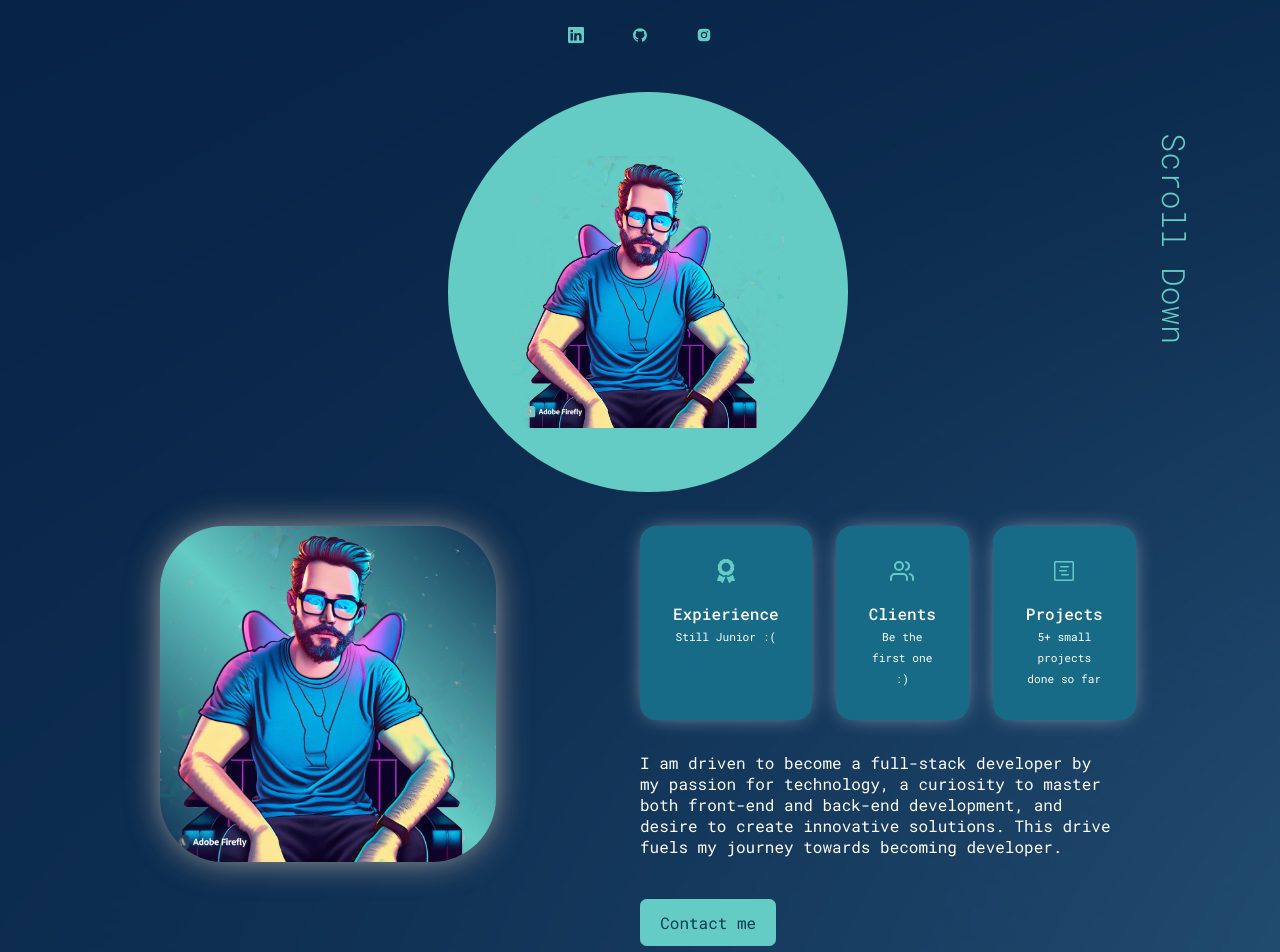
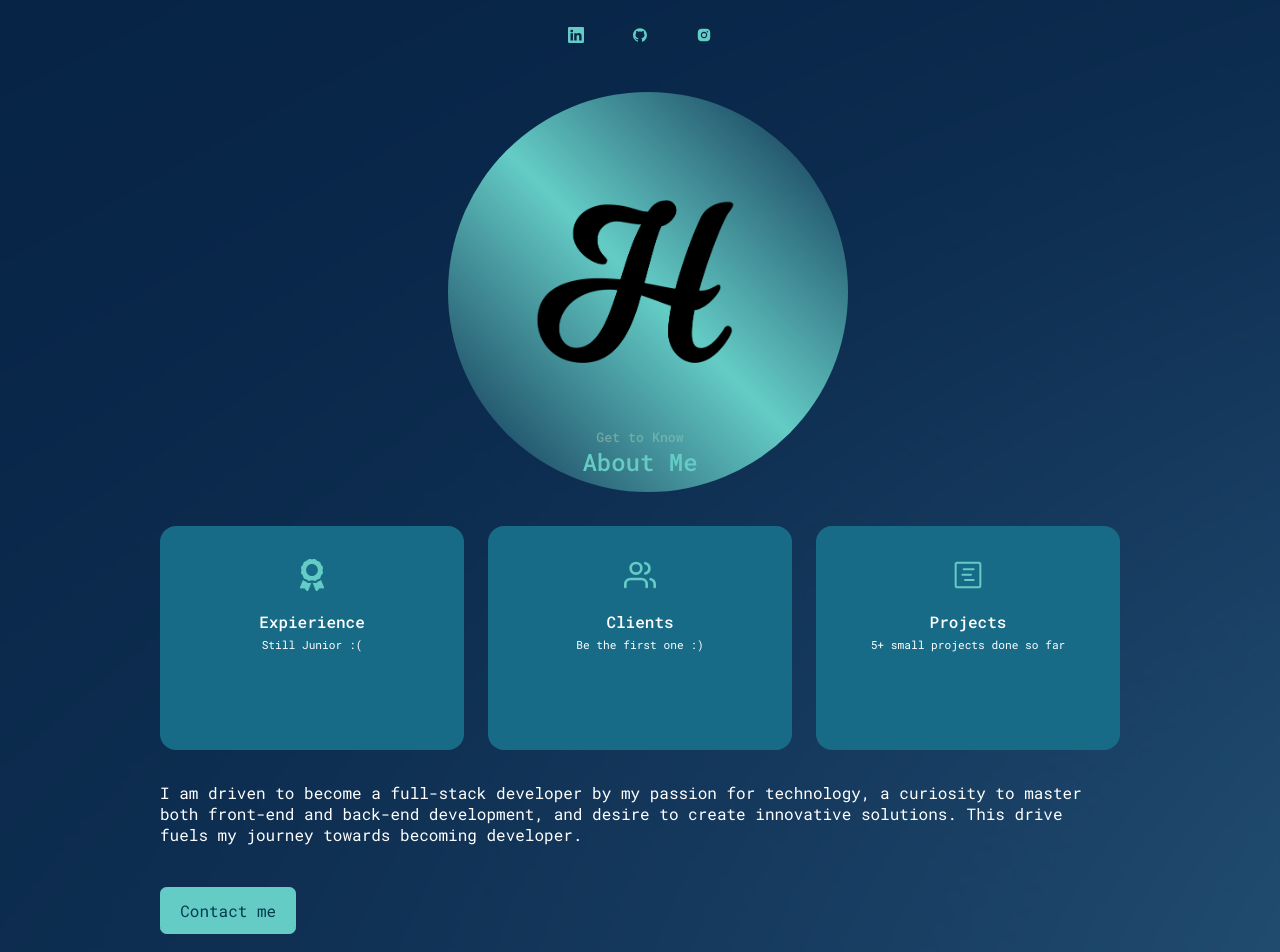
Before and after one commit to ApiiiG/react-portfolio, a React (Create React App) app: page / in a window 1280 px wide. Shown: the part 300-1252 px from the top of the page. Built offline with nearby package versions, Linux system fonts and the light colour scheme.

Commit message:
details fix #3

```diff
--- a/src/components/about/About.css
+++ b/src/components/about/About.css
@@ -1,33 +1,15 @@
 .about__container {
-    display: grid;
-    grid-template-columns: 35% 50%;
-    gap: 15%;
-}
+    display: flexbox;
+    justify-content: center;
 
-.about__me{
-    width: 100%;
-    aspect-ratio: 1/1;
-    border-radius: 4rem;
-    background: linear-gradient(45deg, transparent, var(--color-primary), transparent) ;
-    display: grid;
-    place-items: center;
-    box-shadow:0 0 40px -10px #000;
-}
-
-.about__me-image{
-border-radius: 4rem;
-overflow: hidden;
-transition: var(--transition);
-box-shadow:0 0 40px -10px white;
-}
-.about__me-image:hover{
-    transform: rotate(10deg);
 }
 
 .about__cards{
     display: grid;
+    position: relative;
     grid-template-columns: repeat(3, 1fr);
     gap: 1.5rem;
+    height: 14rem;
 
 }
 
@@ -38,7 +20,6 @@ box-shadow:0 0 40px -10px white;
     padding: 2rem;
     text-align: center;
     transition: var(--transition);
-    box-shadow:0 0 25px -10px whitesmoke;
 }
 
 .about__card:hover{
@@ -49,7 +30,7 @@ box-shadow:0 0 40px -10px white;
 
 .about__icon{
     color: var(--color-primary);
-    font-size: 1.5rem;
+    font-size: 2rem;
     margin-bottom: 1rem;
 
 }
@@ -64,6 +45,7 @@ box-shadow:0 0 40px -10px white;
     color: var(--color-light);
 }
 .about__content p {
+    gap: 15%;
     margin: 2rem 0 2.6rem;
     color:var(--color-light)
 }
@@ -95,11 +77,13 @@ box-shadow:0 0 40px -10px white;
         grid-template-columns: 1fr 1fr;
 
 
+
     }
     .about__content{
         text-align: center;
     }
     .about__content p{
-        margin: 1.5rem 0;
+        margin-top: 12rem;
+
     }
 }
--- a/src/components/about/About.jsx
+++ b/src/components/about/About.jsx
@@ -1,6 +1,6 @@
 import React from 'react'
 import './About.css'
-import ME from '../../assets/me.png'
+
 import {FaAward} from 'react-icons/fa'
 import {FiUsers} from 'react-icons/fi'
 import {GoProjectRoadmap} from 'react-icons/go'
@@ -12,11 +12,7 @@ const About = () => {
       <h2>About Me</h2>
 
       <div className="container about__container">
-        <div className="about__me">
-          <div className="about__me-image">
-            <img src={ME} alt="About" />
-          </div>
-        </div>
+
         <div className="about__content">
           <div className="about__cards">
             <article className='about__card'>
--- a/src/components/contact/Contact.css
+++ b/src/components/contact/Contact.css
@@ -3,7 +3,7 @@ form{
     height:27rem;
     background:var( --color-bg-variant);
     border-radius:8px;
-    box-shadow:0 0 25px whitesmoke;
+
     margin:auto;
     padding:20px 30px;
     max-width:calc(100vw - 40px);
@@ -11,7 +11,9 @@ form{
 
 }
 input,textarea {
+
     text-align: center;
+    color: var(white);
     width: 100%;
     padding: 1.5rem;
     border-radius: 0.4rem;
--- a/src/components/contact/Contact.jsx
+++ b/src/components/contact/Contact.jsx
@@ -22,9 +22,9 @@ const Contact = () => {
       <div className="container contact__container">
 
         <form ref={form} onSubmit={sendEmail}>
-          <input type="text"  name='name' placeholder='Write your name here..' required/>
-          <input type="email" name="email" placeholder='Let me know how to contact you back..' required />
-          <textarea name="message" rows="8" placeholder='Your Message' required></textarea>
+          <input type="text"  className='input' name='name' placeholder='Write your name here..' required/>
+          <input type="email" className='input'  name="email" placeholder='Let me know how to contact you back..' required />
+          <textarea name="message" className='input'  rows="8" placeholder='Your Message' required></textarea>
           <button type='submit' className='submit btn btn-primary'>Send Message</button>
         </form>
 
--- a/src/components/experience/Experience.css
+++ b/src/components/experience/Experience.css
@@ -9,7 +9,7 @@ background: var(--color-bg-variant);
 padding: 2.3rem 4rem;
 border-radius: 2rem;
 border: 1px solid transparent;
-box-shadow:0 0 40px -10px whitesmoke;
+
 }
 
 .experience__container > div:hover{
--- a/src/components/header/Header.css
+++ b/src/components/header/Header.css
@@ -27,43 +27,35 @@ header{
 }
 
 .me{
-    background-color: var(--color-primary);
+    background: linear-gradient(45deg, transparent, var(--color-primary), transparent);
     width: 25rem;
     height: 25rem;
     position: absolute;
     left: calc(50% - 12rem);
     margin-top: 2.5rem;
-    border-radius: 25rem;
-    padding: 4rem;
+    border-radius: 15rem;
+    padding: 3rem;
+    padding-right: 5rem;
+    padding-top: 5rem;
 }
 
-.scroll_down{
-    position: absolute;
-    right: -0rem;
-    bottom: 15rem;
-    transform: rotate(90deg);
-    font-weight: 300;
-    font-size: 2rem;
 
-}
+
+
 @media screen and (max-width: 1024px) {
     header{
-        height: 30vh;
+        height: 60vh;
         justify-content: center;
     }
-
 }
 
 @media screen and (max-width: 600px) {
 
     header {
-        height:80vh;
+        height: 88vh;
         justify-content: center;
     }
 
-   .scroll_down
-    {
-    display: none;
-    }
+
 
 }
--- a/src/components/header/Header.jsx
+++ b/src/components/header/Header.jsx
@@ -16,10 +16,13 @@ const Header = () => {
       </div>
 
       <div className="me">
+        <div className="me-image">
         <img src={ME} alt="" />
+        </div>
+
       </div>
 
-      <a href="#contact" className='scroll_down'>Scroll Down</a>
+
     </header>
     )
 }
--- a/src/components/portfolio/Portfolio.css
+++ b/src/components/portfolio/Portfolio.css
@@ -12,7 +12,7 @@
     border-radius: 2rem;
     border: 1px solid transparent;
     transition: var(--transition);
-    box-shadow:0 0 30px -10px whitesmoke;
+
 }
 
 .portfolio__item:hover{
```
Also changed, not shown: src/assets/h_gradient_blue.png (added), src/assets/me.png.
